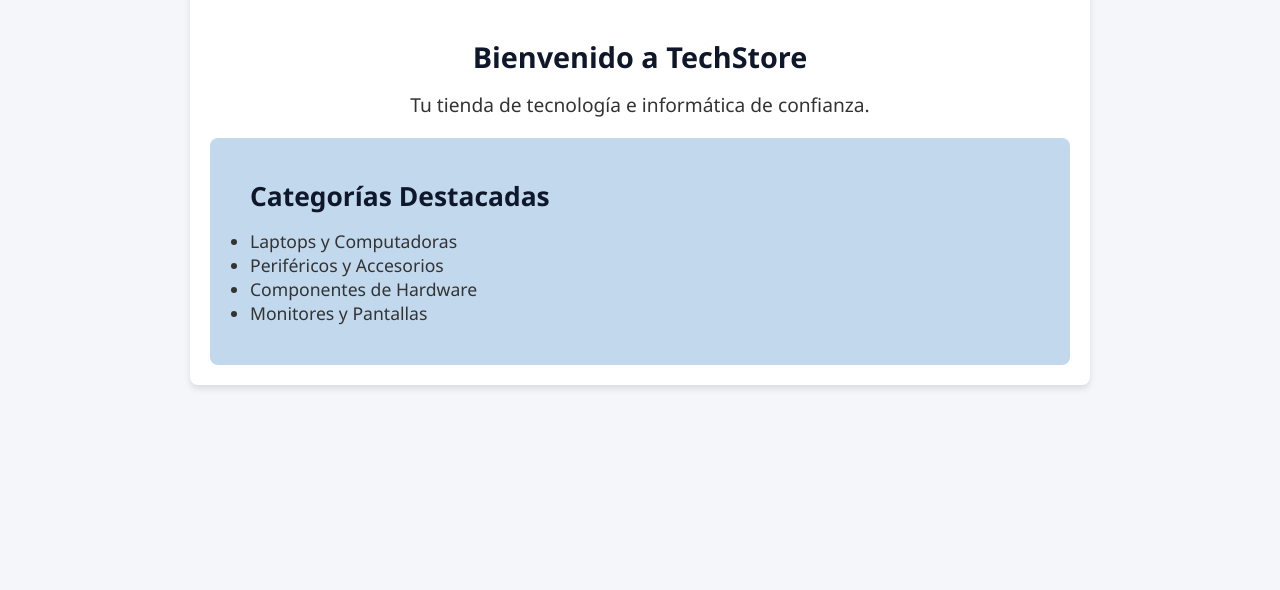
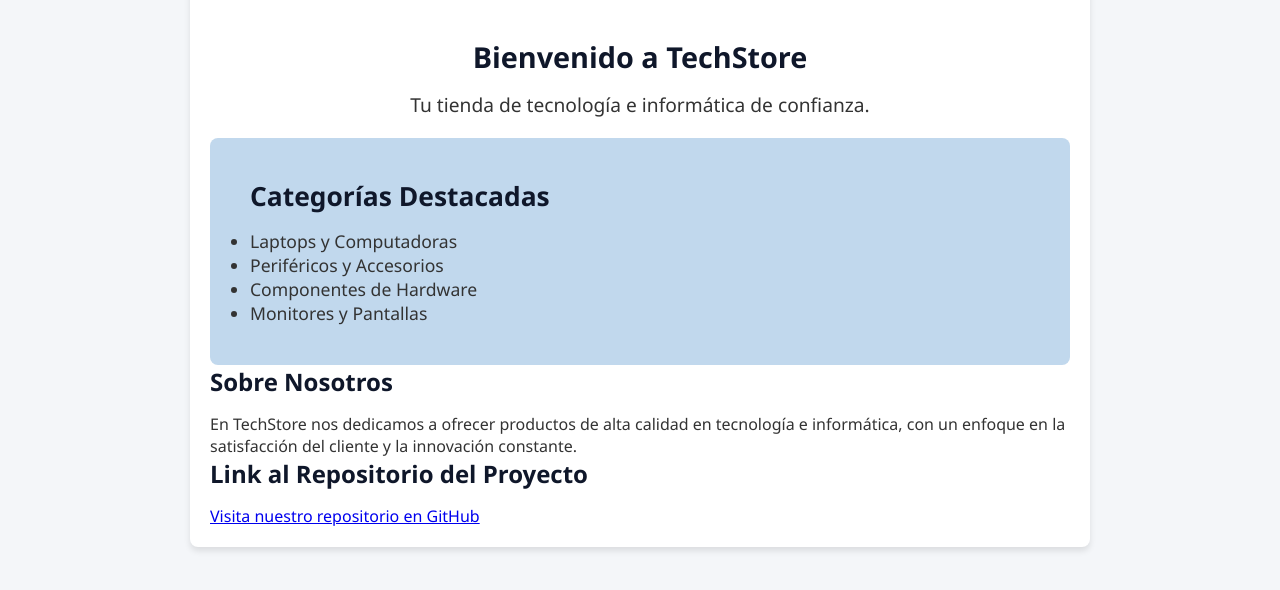
Before and after one commit to Jaimealex2106/ecommerce-basico, a plain HTML site: page index.html in a window 1280 px wide. Shown: the part 430-1020 px from the top of the page. Before the commit the page ends 885 px from the top, so only its background shows below. Drawn offline with Linux system fonts and the light colour scheme.

Commit message:
Link del repositorio agregado

```diff
--- a/index.html
+++ b/index.html
@@ -39,6 +39,14 @@
         <li>Monitores y Pantallas</li>
       </ul>
     </section>
+    <div class="info-section">
+      <h2>Sobre Nosotros</h2>
+      <p>En TechStore nos dedicamos a ofrecer productos de alta calidad en tecnología e informática, con un enfoque en la satisfacción del cliente y la innovación constante.</p>
+    </div>
+    <div class="repositorio-section">
+      <h2>Link al Repositorio del Proyecto</h2>
+      <a href="https://github.com/Jaimealex2106/ecommerce-basico" target="_blank">Visita nuestro repositorio en GitHub</a>
+    </div>
   </main>
 
   <script src="js/script.js" type="module"></script>
```
